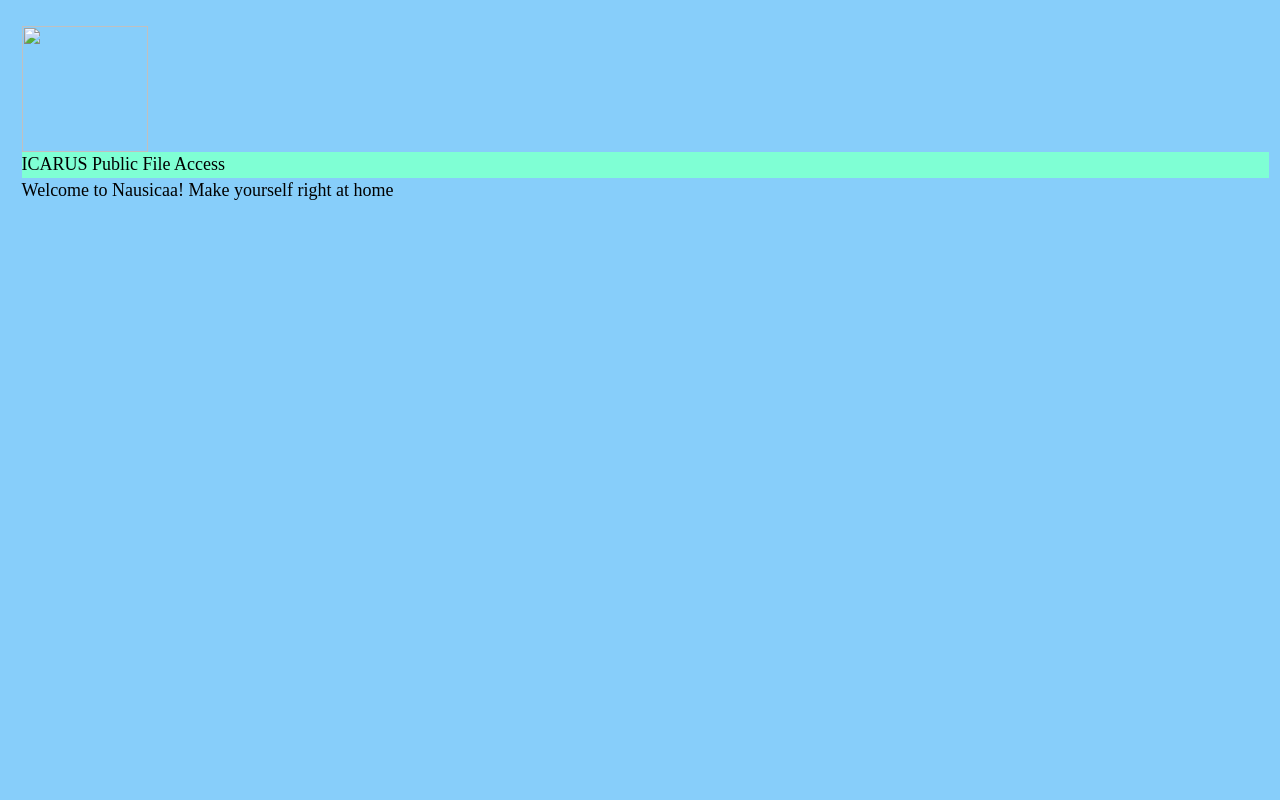
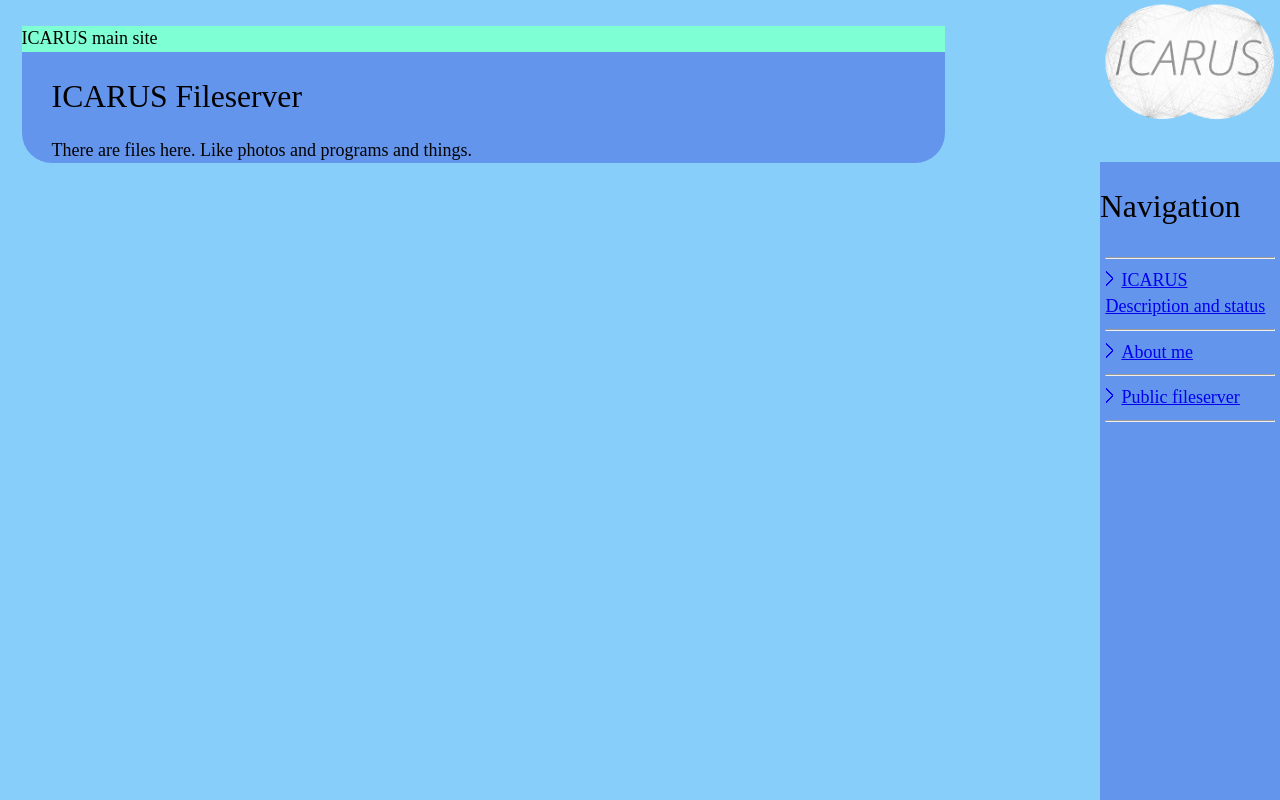
Before and after one commit to fmeef/Better-Ballmerlabs-Site, a plain HTML site: page HEADER.html in a window 1280 px wide. Shown: the top 800 px of the page. Drawn offline with Linux system fonts and the light colour scheme.

Commit message:
Hopefully fixed fileserver headers

```diff
--- a/HEADER.html
+++ b/HEADER.html
@@ -1,14 +1,38 @@
-<html>
+<!DOCTYPE html>
+<html lang="en">
   <head>
-    <title>ICARUS Public File Access</title>
+    <title>Ballmer Labs</title>
     <meta charset="utf-8"/>
     <meta name="viewport" content="width=device-width,initial-scale=1.0,shrink-to-fit=no" />
     <link rel="stylesheet" href="screen.css" \>
-    </head>
+  </head>
   <body>
-<div id="logo">
-<img id="logoimg" src="/logo.png"></img>
-</div>
-    <h1>ICARUS Public File Access</h1>
-    <h4>Welcome to Nausicaa! Make yourself right at
-    home</h4>
+
+
+    <div class="title" id="maintitle-container">
+      <figure id="logo1" role="img" aria-labelledby="ICARUS-logo">
+	<img id="logoimg" src="img/ICARUS_sm.png" alt="Icarus Logo" />
+      </figure>
+      <h1>ICARUS main site</h1>
+      <div class="titletext">
+      <h2>ICARUS Fileserver</h2>
+      <p>
+	There are files here. Like photos and programs and things.
+      </p>
+      </div>
+    </div>
+
+<div id="columnone">
+  <div class="sidebar">
+    <h2>Navigation </h2>
+    <ul>
+      <hr>
+      <li><a href="icarus">ICARUS Description and status</a></li>
+      <hr>
+      <li><a href="about">About me</a></li>
+      <hr>
+      <li><a href="pub">Public fileserver</a></li>
+      <hr>
+    </ul>
+
+  </div>
```
Also changed, not shown: HEADER_dayblind.html (+1 -1 lines).
